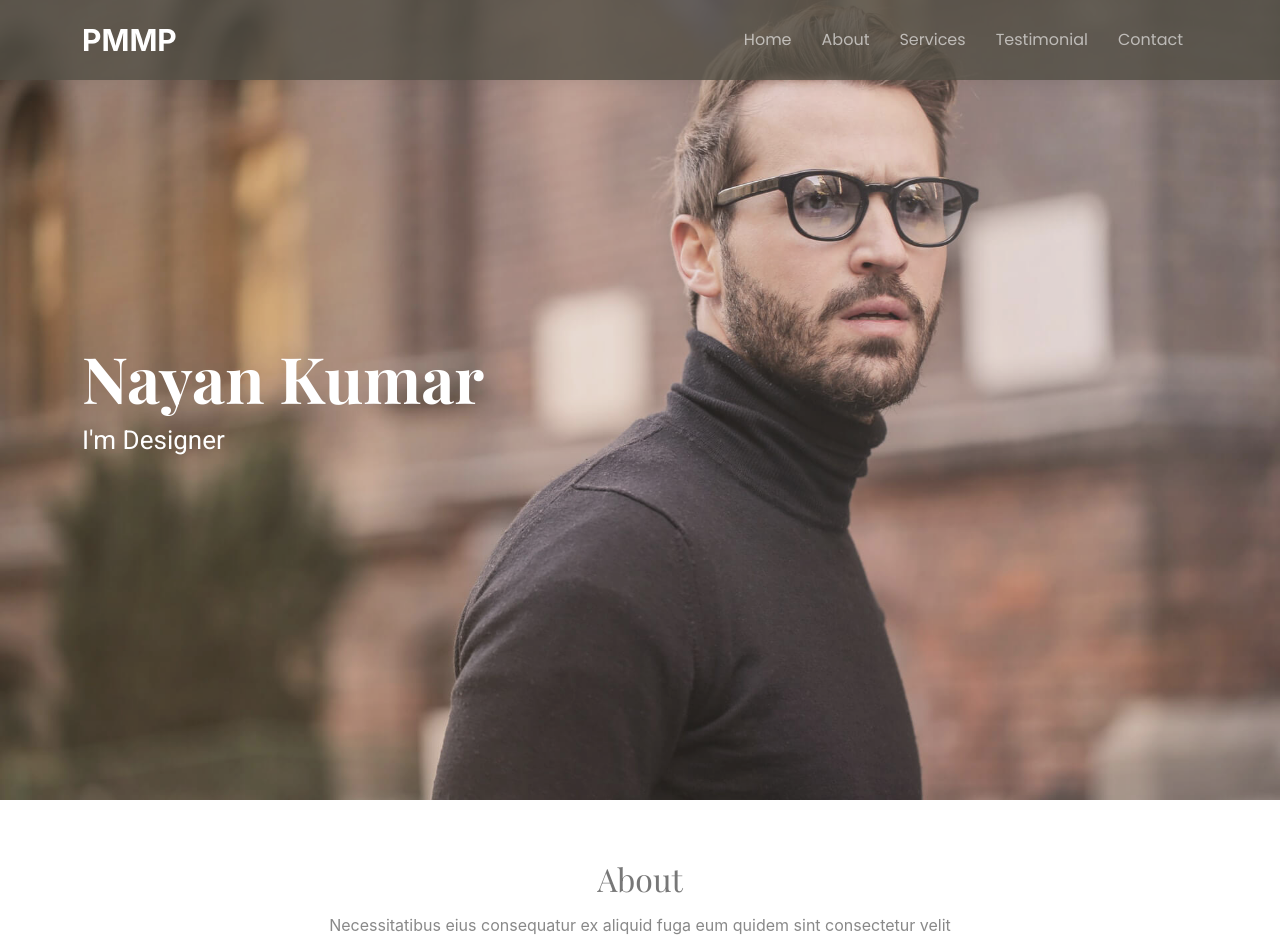
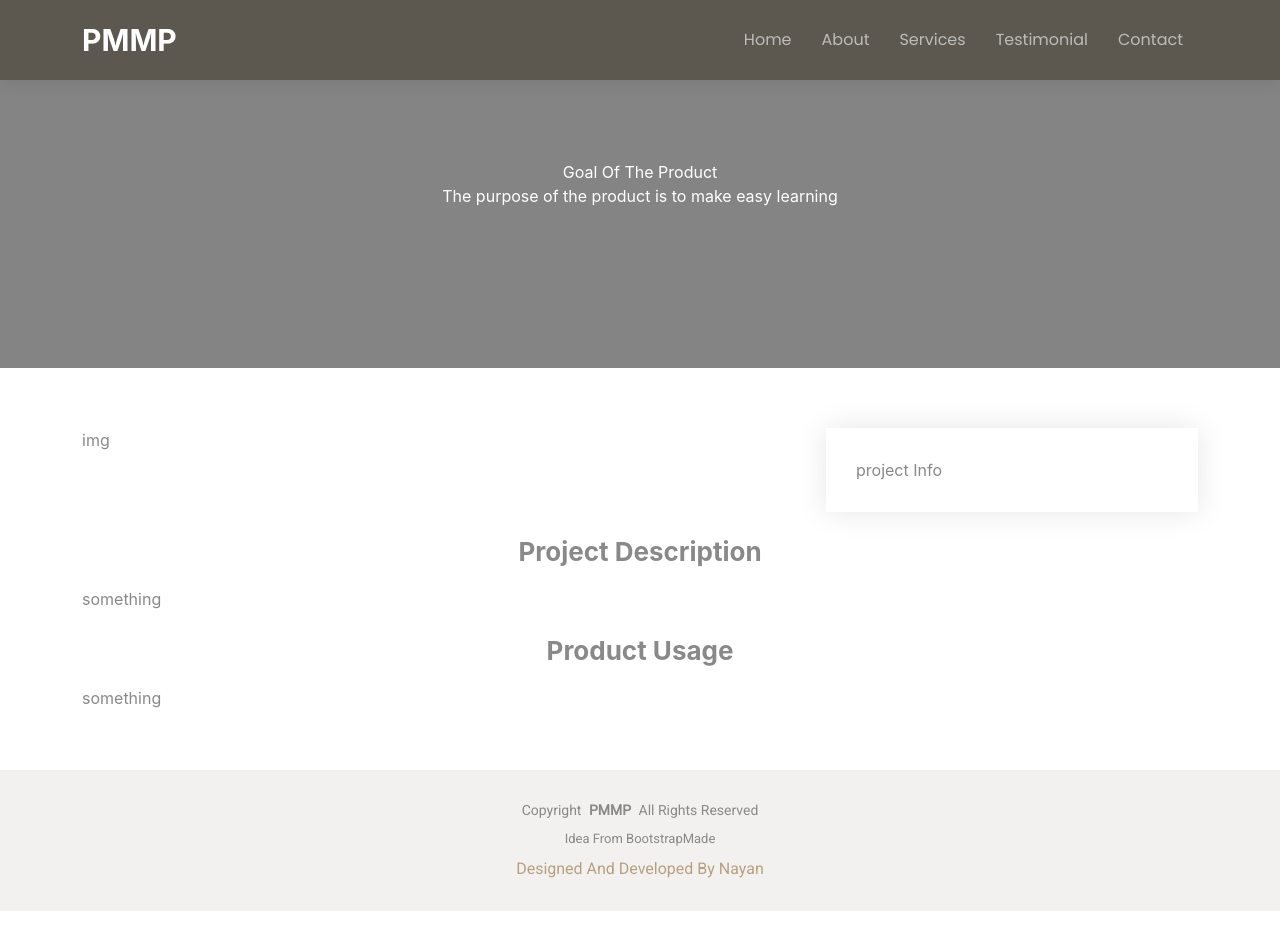
Before and after one commit to nayan-ray/portfolioFrondend, a React (Vite) app in the folder client/: page / in a window 1280 px wide. Shown: the top 952 px of the page. After the commit the page ends 911 px from the top, so only its background shows below. Built offline with nearby package versions, Linux system fonts and the light colour scheme; a web font is replaced by a local one.

Commit message:
page details structure completed

```diff
--- a/client/src/App.jsx
+++ b/client/src/App.jsx
@@ -1,4 +1,5 @@
 import Home from "./pages/home/Home"
+import ProductDetails from "./pages/productDetails/ProductDetails"
 
 function App() {
 
@@ -6,7 +7,8 @@ function App() {
   return (
     <>
     <main>
-      <Home />
+      {/* <Home /> */}
+      <ProductDetails />
     </main>
 
     </>
--- /dev/null
+++ b/client/src/components/footer/Footer.jsx
@@ -0,0 +1,24 @@
+import React from 'react'
+
+const Footer = () => {
+  return (
+    <div className='py-7.5 bg-[#f3f1f0] text-[#898989] text-[14px] font-roboto'>
+       <div className='text-center'>
+           <div>
+              <span>Copyright </span>
+              <strong className='mx-1'> PMMP </strong>
+              <span> All Rights Reserved</span>
+           </div>
+           <div className='text-[13px] my-2'>
+                Idea From BootstrapMade
+            </div>
+           <div className='text-[16px] text-accent'>
+               Designed And Developed By <span>Nayan</span>
+           </div>
+
+       </div>
+    </div>
+  )
+}
+
+export default Footer
--- /dev/null
+++ b/client/src/components/goal/Goal.jsx
@@ -0,0 +1,14 @@
+import React from 'react'
+
+const Goal = () => {
+  return (
+    <div className='text-white bg-background py-40'>
+        <div className='w-full mx-auto px-3 z-3 sm:max-w-135 md:max-w-180 lg:max-w-240 xl:max-w-285 xxl:max-w-330 text-center'>
+            <h1>Goal Of The Product</h1>
+            <p>The purpose of the product is to make easy learning</p>
+        </div>
+    </div>
+  )
+}
+
+export default Goal
--- /dev/null
+++ b/client/src/components/projectInfo/ProjectInfo.jsx
@@ -0,0 +1,31 @@
+import React from 'react'
+
+const ProjectInfo = () => {
+  return (
+    <div className='text-[#898989] bg-white py-15 '>
+
+        <div className='w-full mx-auto px-3 sm:max-w-135 md:max-w-180 lg:max-w-240 xl:max-w-285 xxl:max-w-330'>
+           <div className='flex flex-col flex-wrap lg:flex-row'>
+               <div className='w-full mb-6 lg:w-2/3'>
+                  img
+               </div>
+               <div className='w-full bg-white shadow-info p-7.5 lg:w-1/3'>
+                 project Info
+               </div>
+
+           </div>
+           <div className='my-6'>
+              <h2 className='leading-[1.2] text-[26px] font-bold mb-5 text-center'>Project Description</h2>
+              <p>something</p>
+           </div>
+           <div>
+               <h2 className='leading-[1.2] text-[26px] font-bold mb-5 text-center'>Product Usage</h2>
+               <p>something</p>
+           </div>
+
+        </div>
+    </div>
+  )
+}
+
+export default ProjectInfo
--- a/client/src/css/style.css
+++ b/client/src/css/style.css
@@ -24,6 +24,7 @@
     --color-accent: #b8a07e;
     --color-nav: rgba(255, 255, 255, 0.6);
     --shadow-header-shadow: 0px 0 18px rgba(0, 0, 0, 0.1);
+    --shadow-info: 0px 0 30px rgba(0, 0, 0, 0.1);
 
 
 }
--- a/client/src/pages/home/Home.jsx
+++ b/client/src/pages/home/Home.jsx
@@ -5,6 +5,7 @@ import Service from '../../components/service/Service'
 import Portfolio from '../../components/portfolio/Portfolio'
 import Contact from '../../components/contact/Contact'
 import About from '../../components/about/About'
+import Footer from '../../components/footer/Footer'
 
 const Home = () => {
   return (
@@ -17,6 +18,7 @@ const Home = () => {
      <Service />
      <Portfolio />
      <Contact />
+     <Footer />
 
  </>
   )
--- /dev/null
+++ b/client/src/pages/productDetails/ProductDetails.jsx
@@ -0,0 +1,19 @@
+import React from 'react'
+import Header from '../../components/header/Header'
+import Goal from '../../components/goal/Goal'
+import Footer from '../../components/footer/Footer'
+import ProjectInfo from '../../components/projectInfo/ProjectInfo'
+
+const ProductDetails = () => {
+  return (
+    <div>
+        <Header />
+        <Goal />
+        <ProjectInfo />
+
+        <Footer />
+    </div>
+  )
+}
+
+export default ProductDetails
```
